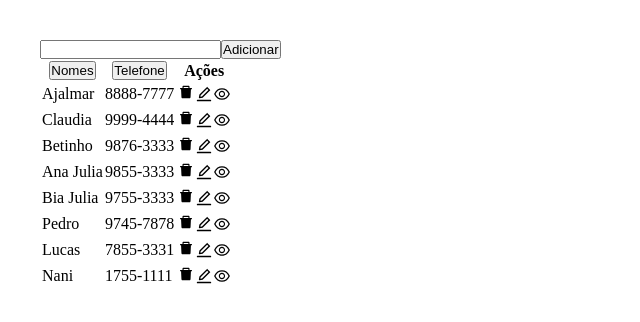
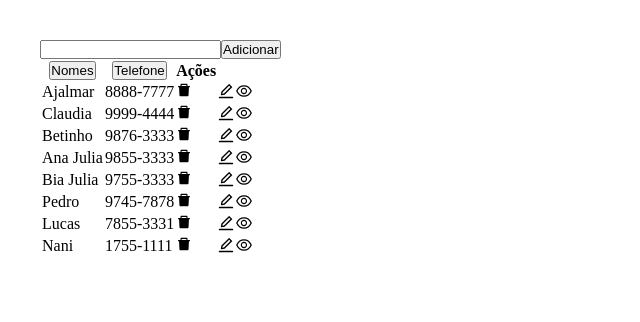
Before and after one commit to PedroH183/CrudHooksReact, a React (Create React App) app in the folder hooks03TypeS/my-app-ty/: page /tablelist in a window 1280 px wide. Shown: the top 322 px of the page, without its empty margins (0-640 px from the left). Built offline with nearby package versions, Linux system fonts and the light colour scheme.

Commit message:
melhorando a estrutura dos componentes relacionados a table list

```diff
--- /dev/null
+++ b/hooks03TypeS/my-app-ty/src/components/TableList/SortedData/SortTableHook.tsx
@@ -0,0 +1,41 @@
+import { useMemo,useState } from "react";
+import { sortConfigTyp } from "./types";
+
+
+const useSortedData = ( meusDados: any, config = null) => {
+    const [ sortConfig, setSortConfig ] = useState<sortConfigTyp | null>( config );
+
+    const requestSort = ( chave: string ) => {
+        let directionNew: 'ascending' | 'descending' = 'descending';
+
+        if ( sortConfig && sortConfig.key === chave && sortConfig.direction === 'descending' ) {
+            directionNew = 'ascending';
+        }
+        setSortConfig({ direction: directionNew, key: chave});
+    }
+
+    const sortingArrayByAField =  useMemo( () => {
+        let sortedArrayData: any = [...meusDados]; // change other list
+
+        if(sortConfig !== null){
+            sortedArrayData = sortedArrayData.sort( (first: any, second: any) => {
+                // forma de verificar por chave a ordem correta de uma lista de objetos
+                let firstElement = first[sortConfig.key].toLowerCase();
+                let secondElement = second[sortConfig.key].toLowerCase();
+
+                if( firstElement < secondElement ){
+                    return sortConfig.direction === 'descending' ? -1 : 1;
+                }
+                if( firstElement > secondElement ){
+                    return sortConfig.direction === 'descending' ? 1 : -1;
+                }
+                return(0);
+            } )
+        }
+        return sortedArrayData;
+    }, [ sortConfig, meusDados ]);
+
+    return { meus_dados: sortingArrayByAField, requestSort, sortConfig};
+}
+
+export default useSortedData;
--- /dev/null
+++ b/hooks03TypeS/my-app-ty/src/components/TableList/SortedData/types.tsx
@@ -0,0 +1,7 @@
+import React from "react";
+
+
+export interface sortConfigTyp{
+    direction: 'descending' | 'ascending',
+    key: string,
+}
--- a/hooks03TypeS/my-app-ty/src/components/TableList/TableBody.tsx
+++ b/hooks03TypeS/my-app-ty/src/components/TableList/TableBody.tsx
@@ -20,7 +20,7 @@ const TableData = ({
                     {fields.map( (campo) => {
                         return(
                             <th key={campo.key}>
-                                <button onClick = { () => sortMethod({ chave : campo.key}) } >{campo.title}</button>
+                                <button onClick = { () => sortMethod( campo.key ) } >{campo.title}</button>
                             </th>
                         )})
                     }
@@ -40,7 +40,7 @@ const TableData = ({
                                 )
                             })}
                             {buttonsInTable && (
-                                <div>
+                                <>
                                     {actionsTable.map( (action) => {
                                             return(
                                                 <td
@@ -52,7 +52,7 @@ const TableData = ({
                                             )
                                         })
                                     }
-                                </div>
+                                </>
                             )}
                         </tr>
                     )
--- a/hooks03TypeS/my-app-ty/src/components/TableList/TableList.tsx
+++ b/hooks03TypeS/my-app-ty/src/components/TableList/TableList.tsx
@@ -1,45 +1,16 @@
 import React, { useMemo, useState } from 'react'
 import TableData from './TableBody'
+import useSortedData from './SortedData/SortTableHook';
 
-import { FieldsTypes, DataType, ButtonsTableProps, SortTableProps, sortConfigTyp} from './types';
 import { AiFillDelete } from 'react-icons/ai';
 import { EditOutlined, EyeOutlined } from '@ant-design/icons';
+import { FieldsTypes, ButtonsTableProps} from './types';
 
-
-const useSortedData = ( meusDados: any, config = null) => {
-    const [ sortConfig, setSortConfig ] = useState<sortConfigTyp | null>( config );
-
-    const requestSort = ( {chave}: SortTableProps ) => {
-        let directionNew: 'ascending' | 'descending' = 'descending';
-
-        if ( sortConfig && sortConfig.key === chave && sortConfig.direction === 'descending' ) {
-            directionNew = 'ascending';
-        }
-        setSortConfig({ direction: directionNew, key: chave});
-    }
-
-    const sortingArrayByAField =  useMemo( () => {
-        let sortedArrayData: any = [...meusDados]; // change other list
-
-        if(sortConfig !== null){
-            sortedArrayData = sortedArrayData.sort( (first: any, second: any) => {
-                let firstElement = first[sortConfig.key].toLowerCase();
-                let secondElement = second[sortConfig.key].toLowerCase();
-
-                if( firstElement < secondElement ){
-                    return sortConfig.direction === 'descending' ? -1 : 1;
-                }
-                if( firstElement > secondElement ){
-                    return sortConfig.direction === 'descending' ? 1 : -1;
-                }
-                return(0);
-            } )
-        }
-        return sortedArrayData;
-    }, [ sortConfig, meusDados ]);
-
-    return { meus_dados: sortingArrayByAField, requestSort, sortConfig};
-}
+interface DataType{
+    id: number,
+    Nome: string,
+    Fone: string,
+  }
 
 const TableList = () => {
     let data: DataType[] = [
@@ -50,12 +21,13 @@ const TableList = () => {
         {id: 5, Nome: 'Bia Julia', Fone: '9755-3333'},
         {id: 6, Nome: 'Pedro', Fone: '9745-7878'},
         {id: 7, Nome: 'Lucas', Fone: '7855-3331'},
-        {id: 8, Nome: 'Nani', Fone: '1755-1111'}
+        {id: 8, Nome: 'Nani', Fone: '1755-1111'},
      ];
 
     const [ filterText, setFilterText ] = useState<string>('');
     const { meus_dados, requestSort } = useSortedData(data)
 
+    // filter sofre interferencia campo, pois precede a ideia de existir um campo chamado nome.
     const columnFilterName = useMemo( () => {
         const lowerName = filterText.toLowerCase();
 
@@ -63,7 +35,7 @@ const TableList = () => {
             meus_dados.filter(
                 (object: any) => object.Nome.toLowerCase().includes(lowerName))
         )
-    }, [filterText, meus_dados]) // como essa lista vai ser dinamica esses campos entram dentro do array de dependências.
+    }, [filterText, meus_dados])
 
     const fields : FieldsTypes[]=[
         {
```
Also changed, not shown: hooks03TypeS/my-app-ty/src/components/TableList/types.tsx (+2 -16 lines).
